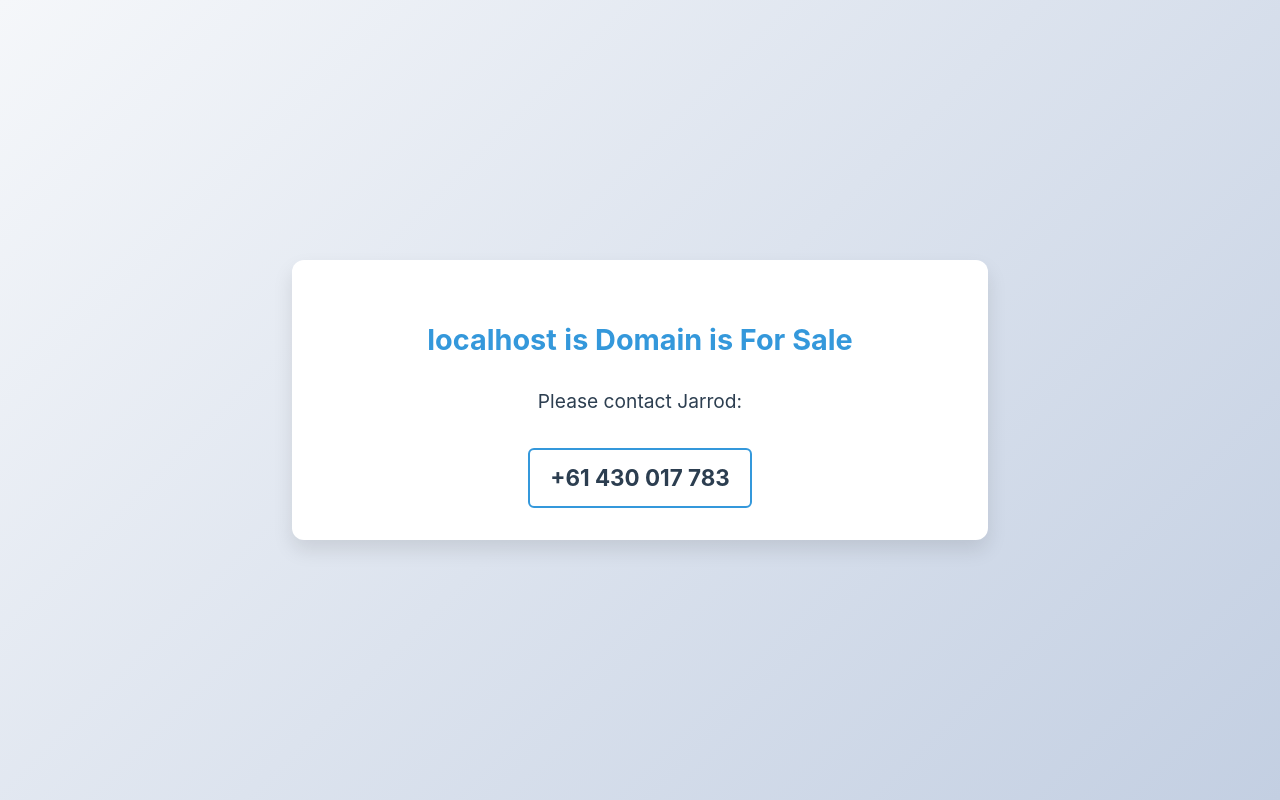
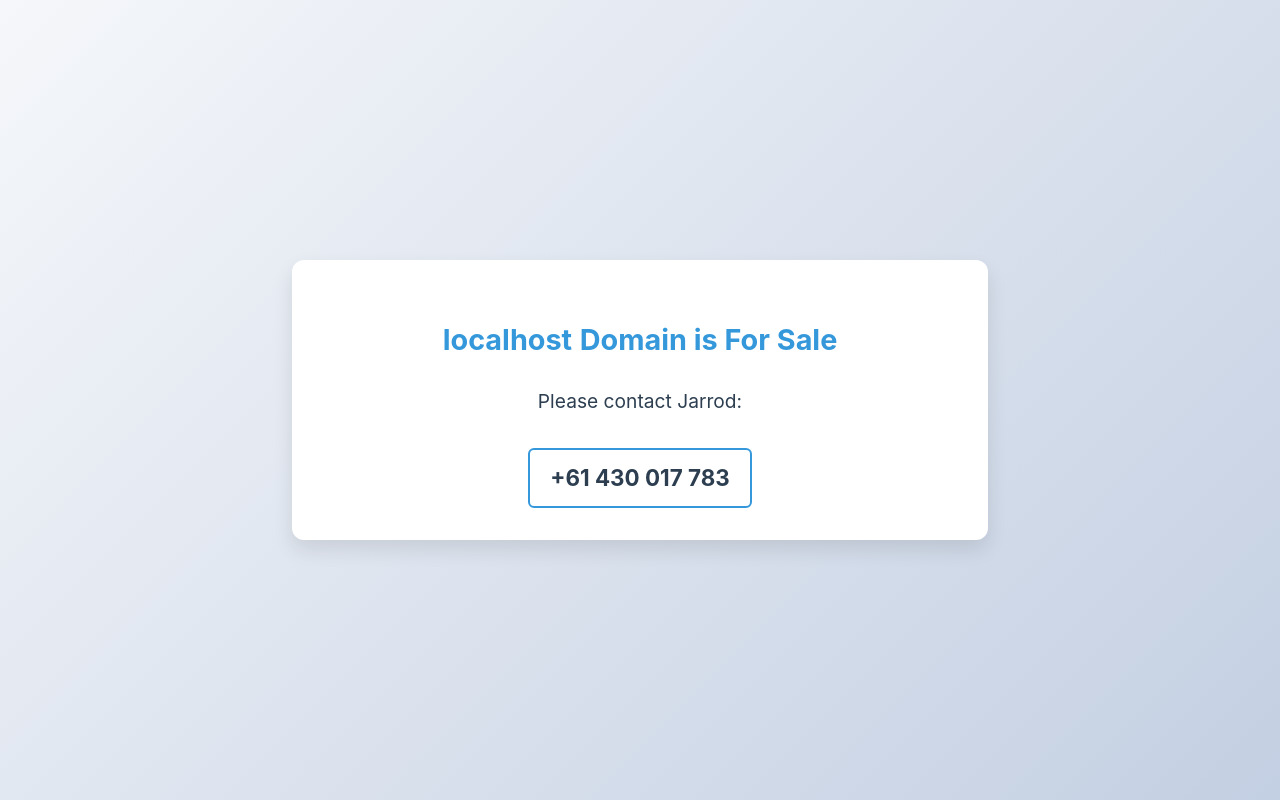
Before and after one commit to gabrielleryan70/universitystaffjobs.com, a plain HTML site: page index.html in a window 1280 px wide. Drawn offline with Linux system fonts and the light colour scheme.

Commit message:
Change text

```diff
--- a/index.html
+++ b/index.html
@@ -89,7 +89,7 @@
       <h1>
 
          <span class="for-sale" id="domainName"></span>
-         <span class="for-sale"> is Domain is For Sale</span>
+         <span class="for-sale"> Domain is For Sale</span>
       </h1>
       <div class="contact">Please contact Jarrod:</div>
       <a href="tel:+61430017783" class="phone">+61 430 017 783</a>
```
